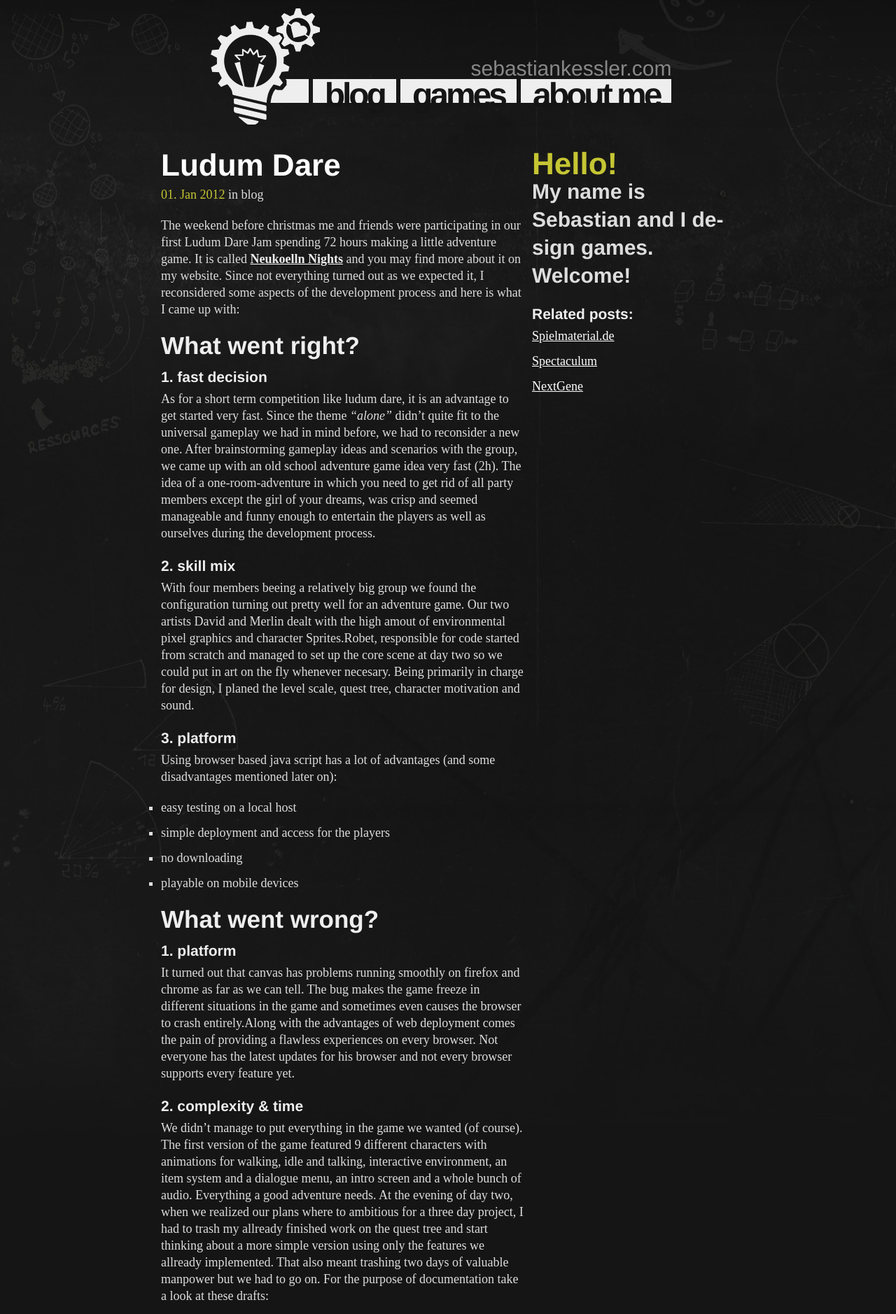
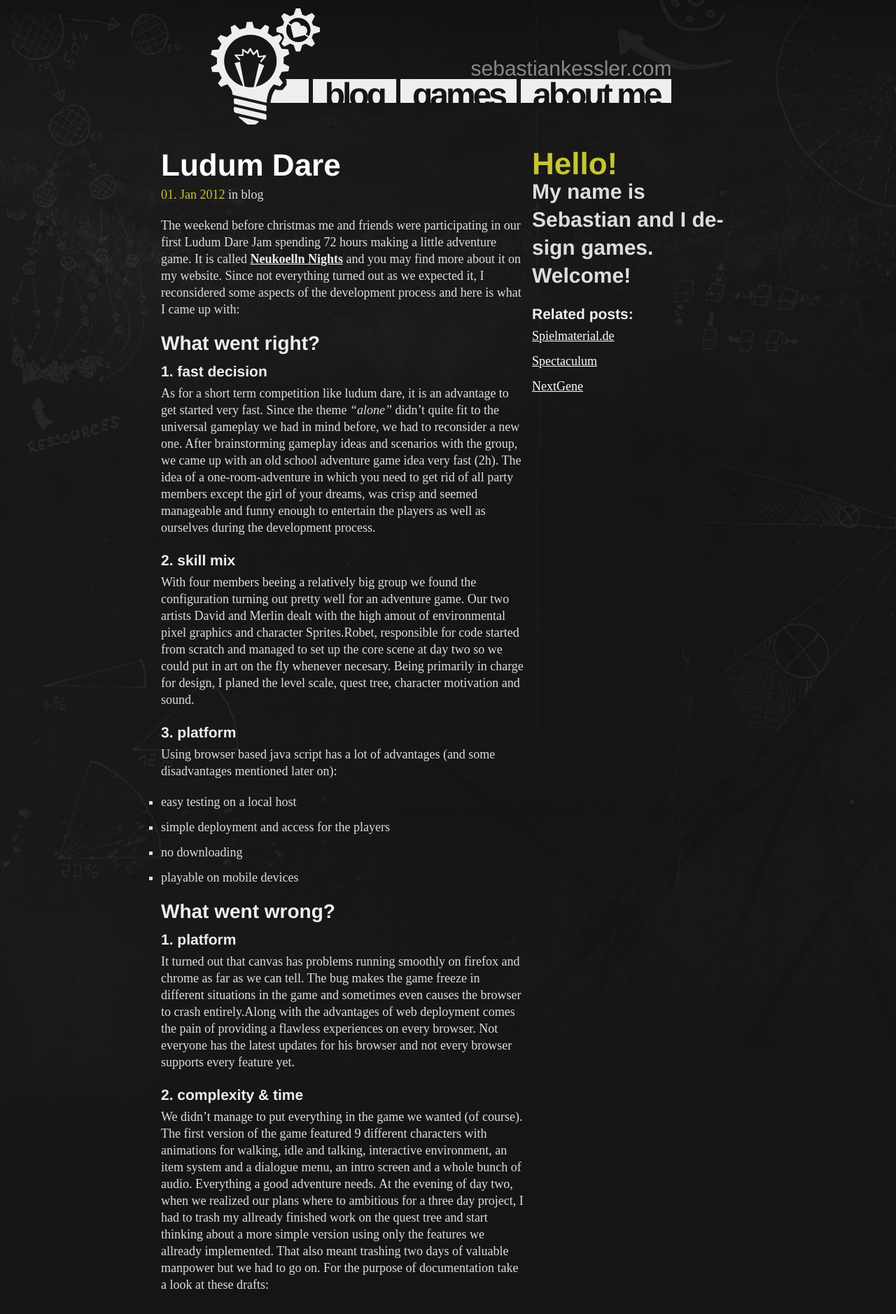
Before and after one commit to zapp/zapp.github.com, a Jekyll site: the page built from _posts/2012-01-01-ludum-dare-22.md, in a window 1280 px wide. Shown: the top 1878 px of the page at 70% size. Built offline with Jekyll 4.4.1, drawn with Linux system fonts in a browser that asks for light colours; nearby versions of some CDN libraries; comment, search, counter and statistics services are not loaded.

```diff
--- a/_posts/2012-01-01-ludum-dare-22.md
+++ b/_posts/2012-01-01-ludum-dare-22.md
@@ -10,7 +10,7 @@ Ludum Dare Jam spending 72 hours making a little adventure game. It is called
 Since not everything turned out as we expected it, I reconsidered some aspects
 of the development process and here is what I came up with:
 
-## What went right?
+### What went right?
 
 #### 1. fast decision
 
@@ -41,7 +41,7 @@ Using browser based java script has a lot of advantages (and some disadvantages
 
 
 
-## What went wrong?
+### What went wrong?
 
 #### 1. platform
 
@@ -61,11 +61,11 @@ allready finished work on the quest tree and start thinking about a more simple
 implemented. That also meant trashing two days of valuable manpower but we had to go on. For the purpose of documentation take
 a look at these drafts:
 
-<a href="img/blog-posts/ludum-dare-graph-original.png">
+<a href="/img/blog-posts/ludum-dare-graph-original.png">
   <img src="/img/blog-posts/ludum-dare-graph-preview.png" alt="ludum-dare-graph-preview">
 </a>
 
-<a href="img/blog-posts/ludum-dare-level-original.png">
+<a href="/img/blog-posts/ludum-dare-level-original.png">
   <img src="/img/blog-posts/ludum-dare-level-preview.png" alt="ludum-dare-level-preview">
 </a>
 
@@ -76,7 +76,7 @@ was a person you could talk to, whos actions would have forced a party guest to
 With every correctly triggered person you would advance through the phases and in every phase the situation was slightly
 different so the player would understand his influence on the guests. Take a closer look to this discarded structure sheet:
 
-<a href="img/blog-posts/ludum-dare-short-original.png">
+<a href="/img/blog-posts/ludum-dare-short-original.png">
   <img src="/img/blog-posts/ludum-dare-short-preview.png" alt="ludum-dare-short-preview">
 </a>
 
```
